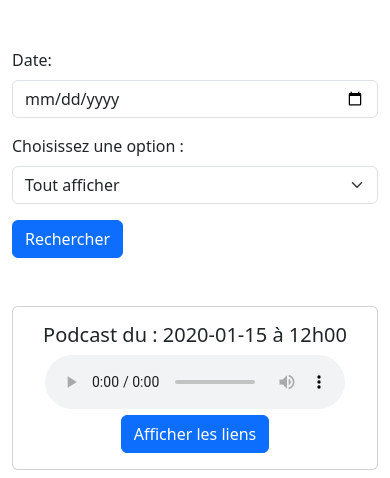
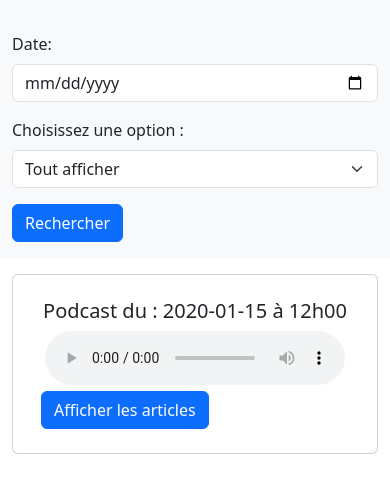
Before and after one commit to Obstacleee/StreamVoice, a Flask app: template templates/index.html in a window 390 px wide. Shown: the part 73-551 px from the top of the page. Run offline with Flask 3, Linux system fonts and the light colour scheme; the template is opened without the code that fills it: most values are stand-ins (such as "Sample title", 1, 10 or a date in 2020); parts of the project's set-up code (start-up, migrations or seed data) failed here and were passed over.

Commit message:
Modif visuel site

```diff
--- a/templates/index.html
+++ b/templates/index.html
@@ -14,9 +14,13 @@
     </div>
   </header>
 
-  <div class="container my-5">
+  <div class="bg-light container-fluid my-3 pb-3">
+
+    <div class="col-md-10">
+
       <form action="" method="POST" class="row g-3">
-      <div class="col-md-6">
+        <div class="col-md-2"></div>
+        <div class="col-md-4">
           <label for="search" class="form-label ">Date:</label>
           <input type="date" id="search" name="search" class="form-control">
         </div>
@@ -27,8 +31,6 @@
             {% for categories in categorie %}
               <option value="{{ categories[0] }}">{{ categories[1] }}</option>
             {% endfor %}
-
-
           </select>
         </div>
         <div class="col-md-2 align-self-end --bs-secondary-bg">
@@ -37,28 +39,33 @@
       </form>
     </div>
 
+  </div>
+
   <main class="container">
     <section>
       {% for podcast in sql %}
-        <div class="card mb-3">
-          <div class="card-body text-center">
+        <div class="card mb-4 py-2 col-md-10 container-fluid">
+          <div class="card-body">
+            <div class="text-center">
               <h5 class="card-title">Podcast du : {{ podcast[1].strftime("%d %B %Y") }} à 12h00</h5>
               <audio controls>
                 <source src="{{ podcast[2] }}" type="audio/wav">
                 Votre navigateur ne prend pas en charge l'élément audio.
               </audio>
+                <br>
+            </div>
             {% if podcast[4] is none or podcast[5] is none%}
               <p>Aucun lien disponible</p>
             {% else %}
-            <div class="text-center">
-              <button class="btn btn-primary col-md-2 align-self-end text-center" onclick="toggleLinks(this)">Afficher les liens</button>
-              <div class="links " style="display: none;">
+            <button class="btn btn-primary" onclick="toggleLinks(this)">Afficher les articles <br></button>
+              <div class="links text-left" style="display: none;">
+                <br>
                 <p>Articles :</p>
-                {% for i in range(podcast[4].split(';')|length) %}
+                {% for i in range(podcast[4].split(';')|length-1) %}
                   {% if podcast[4].split(';')[i] and podcast[5].split(';')[i] %}
-                    <a href="{{ podcast[4].split(';')[i] }}" target="_blank">{{ podcast[5].split(';')[i] }}</a><br>
+                    <p><strong>Article {{i+1}}</strong> : <a href="{{ podcast[4].split(';')[i] }}" target="_blank">{{ podcast[5].split(';')[i] }}</a></p>
                   {% else %}
-                    <a href="{{ podcast[4].split(';')[i] }}" target="_blank">{{ podcast[4].split(';')[i] }}</a><br>
+                    <a href="{{ podcast[4].split(';')[i] }}" target="_blank">{{ podcast[4].split(';')[i] }}</a>
                   {% endif %}
                 {% endfor %}
               </div>
```
Lines whose indentation alone changed are shown as unchanged.
